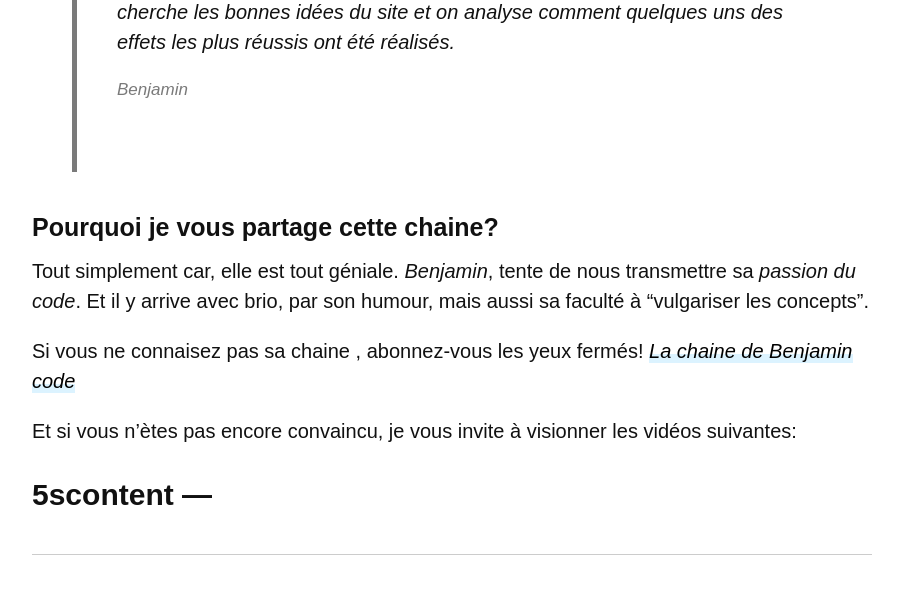
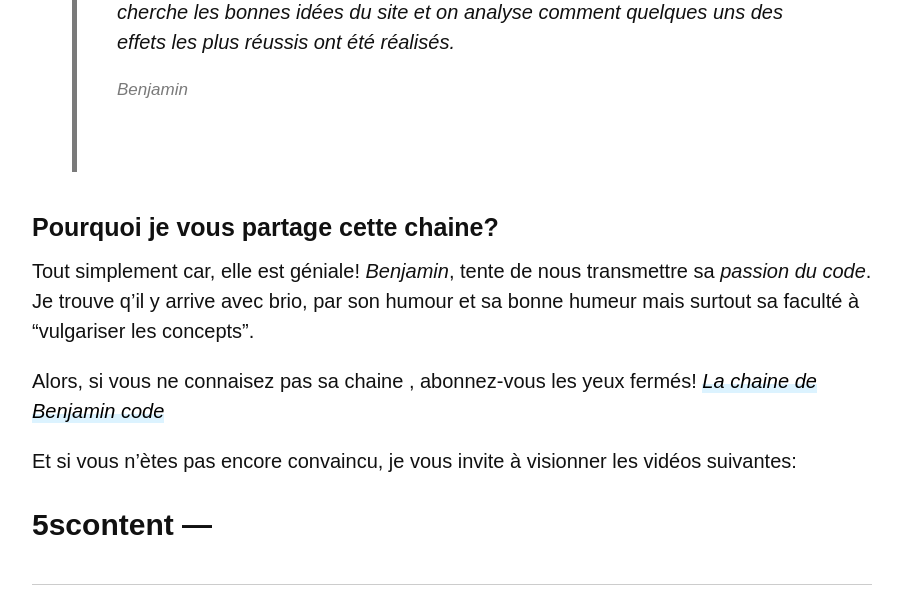
Before and after one commit to andryjohn/RJ-s-blog, a Jekyll site: the page built from _posts/2019-05-09-Best-website.md, in a window 1280 px wide and 900 px high, scrolled down 648 px, cut to the strip 0-591 px from the top of the window. Shown: the whole strip, without its empty margins (188-1089 px from the left). Built offline with Jekyll 4.4.1, drawn with Linux system fonts in a browser that asks for light colours; nearby versions of some CDN libraries; some web fonts are replaced; comment, search, counter and statistics services are not loaded.

Commit message:
benjamin

```diff
--- a/_posts/2019-05-09-Best-website.md
+++ b/_posts/2019-05-09-Best-website.md
@@ -19,11 +19,11 @@
 
 ### Pourquoi je vous partage cette chaine?
 
-Tout simplement car, elle est tout géniale.
+Tout simplement car, elle est géniale!
 *Benjamin*, tente de nous transmettre sa *passion du code*.
-Et il y arrive avec brio, par son humour, mais aussi sa faculté à "vulgariser les concepts".
+Je trouve q'il y arrive avec brio, par son humour et sa bonne humeur mais surtout sa faculté à "vulgariser les concepts".
 
-Si vous ne connaisez pas sa chaine , abonnez-vous les yeux fermés!
+Alors, si vous ne connaisez pas sa chaine , abonnez-vous les yeux fermés!
 [*La chaine de Benjamin code*](https://www.youtube.com/channel/UCLOAPb7ATQUs_nDs9ViLcMw)
 
 Et si vous n'ètes pas encore convaincu, je vous invite à visionner les vidéos suivantes:
```
